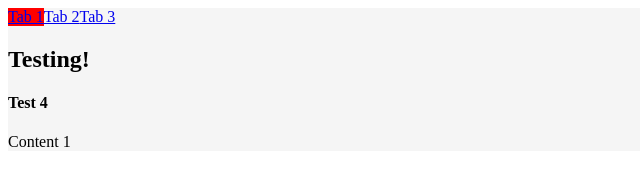
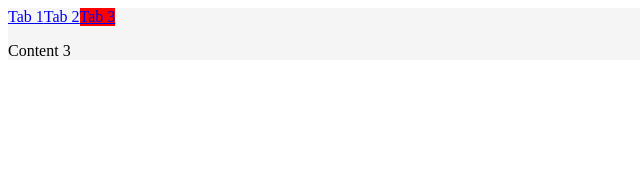
Before and after one commit to jordanpinski/CleanTabs, a website: page dist/index.html in a window 1280 px wide. Shown: the whole page, without its empty margins (0-640 px from the left). Drawn offline with Linux system fonts and the light colour scheme; files that its build step writes are made by us from their sources.

Commit message:
Added data-options
openFirst can be overwritten through the data-options attribute.

```diff
--- a/src/js/components/clean-tabs.js
+++ b/src/js/components/clean-tabs.js
@@ -28,8 +28,18 @@ class CleanTabs {
   }
 
   openFirst(guid = 0) {
-    if (this.options.openFirst) guid = this.options.openFirst;
     this.cleanTabs.forEach( (cleanTab) => {
+
+      // 1. Check if openFirst option was passed.
+      if (this.options.openFirst) guid = this.options.openFirst;
+
+      let dataOptions = this.getDataOptions(cleanTab);
+      if (dataOptions) {
+        let tabCount = cleanTab.querySelectorAll('[data-button]').length - 1;
+        if ('openFirst' in dataOptions) guid = dataOptions.openFirst <= tabCount ? dataOptions.openFirst : guid;
+      }
+
+      // 2. Open the tab
       let tab = {
         button: cleanTab.querySelector(`[data-button][data-guid="${guid}"]`),
         content: cleanTab.querySelector(`[data-content][data-guid="${guid}"]`),
@@ -75,6 +85,7 @@ class CleanTabs {
     this.open(tab);
   }
 
+  // TODO: Refactor this. Should use index or id to open. Building a tab object is too much work.
   open(tab) {
     let { button, content, guid } = tab;
 
@@ -209,6 +220,11 @@ class CleanTabs {
         content.dataset.guid = contentIndex;
       })
     });
+  }
+
+  getDataOptions(cleanTab) {
+    if (!cleanTab.hasAttribute('data-options')) return;
+    return JSON.parse(cleanTab.dataset.options);
   }
 }
 
```
Also changed, not shown: README.md, dist/index.html, dist/js/clean-tabs.min.js, 1 other file.
